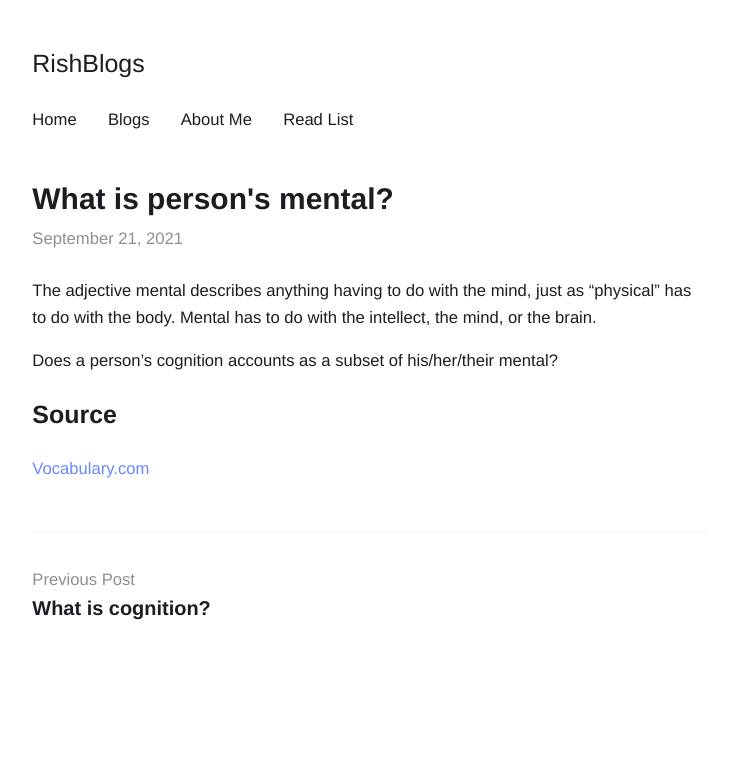
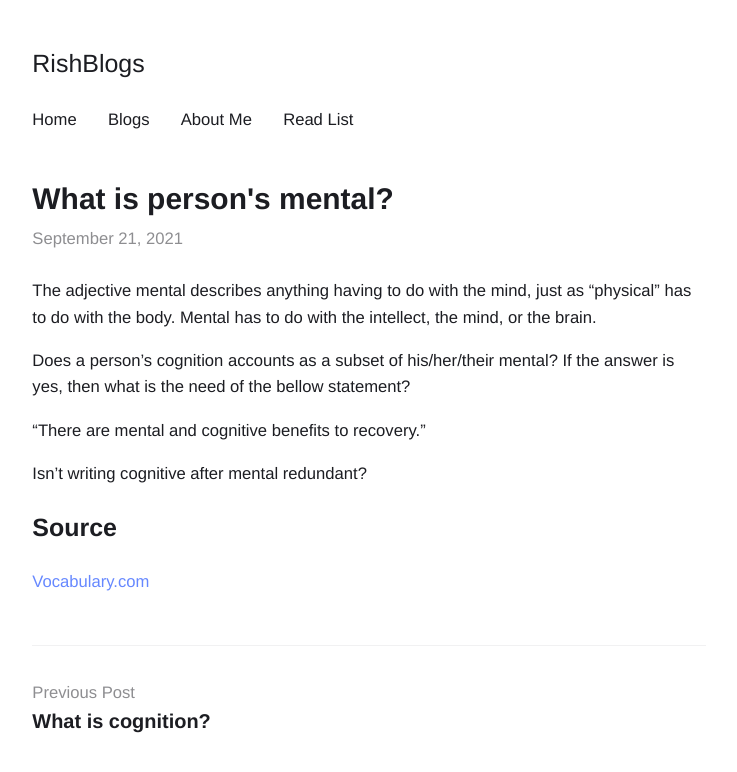
Before and after one commit to rish-singhal/blogs, a Jekyll site: the page built from _posts/2021-09-21-what-is-mental.md, in a window 1280 px wide. Shown: the top 772 px of the page, without its empty margins (271-1008 px from the left). Built offline with Jekyll 4.4.1, drawn with Linux system fonts in a browser that asks for light colours.

Commit message:
Update mental? post

```diff
--- a/_posts/2021-09-21-what-is-mental.md
+++ b/_posts/2021-09-21-what-is-mental.md
@@ -6,7 +6,11 @@ comments: false
 
 The adjective mental describes anything having to do with the mind, just as "physical" has to do with the body. Mental has to do with the intellect, the mind, or the brain.
 
-Does a person's cognition accounts as a subset of his/her/their mental?
+Does a person's cognition accounts as a subset of his/her/their mental? If the answer is yes, then what is the need of the bellow statement?
+
+"There are mental and cognitive benefits to recovery."
+
+Isn't writing cognitive after mental redundant?
 
 ## Source
 
```
